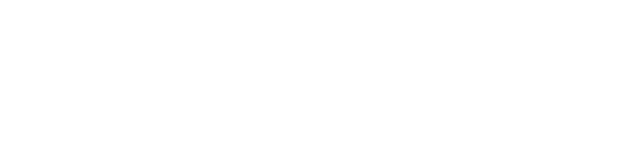
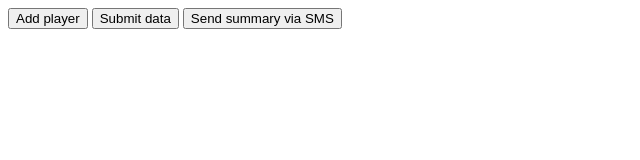
Before and after one commit to esvidal/cuddly-potato, a website: page public/index.html in a window 1280 px wide. Shown: the whole page, without its empty margins (0-640 px from the left). Drawn offline with Linux system fonts and the light colour scheme.

Commit message:
Add components to body

```diff
--- a/public/index.html
+++ b/public/index.html
@@ -9,6 +9,15 @@
 </head>
 <body>
     <!-- Add your HTML components here -->
+    <div id="inputs-container">
+    <div id="player-container"></div>
+    <button onclick="addPlayer()">Add player</button>
+    <button onclick="submitData()">Submit data</button>
+    <button onclick="sendSummary()">Send summary via SMS</button>
+    </div>
+
+    <div id="summary-container"></div>
+
 
     <script src="app.js"></script>
 </body>
```
